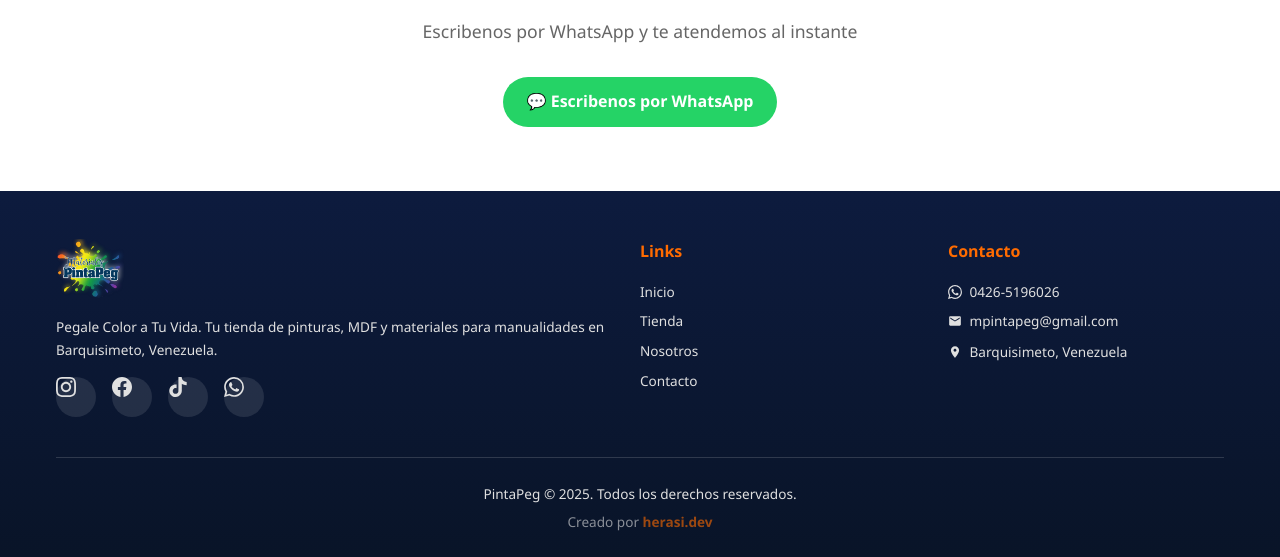
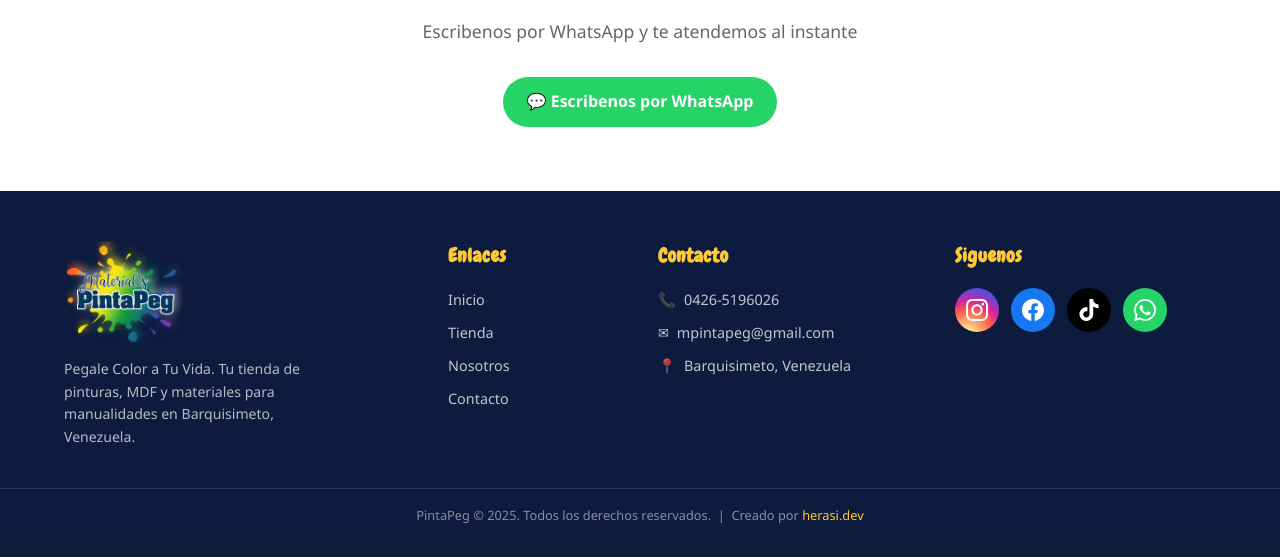
Before and after one commit to Hersil23/pintapeg, a PHP site: page /index.php in a window 1280 px wide. Shown: the part 1575-2132 px from the top of the page. After the commit the page ends 2098 px from the top, so only its background shows below. Run offline with PHP 8.4, Linux system fonts and the light colour scheme; data comes from the database, SQL or seed files in the repository; data that the repository does not hold is empty; some libraries are stand-ins or nearby versions.

Commit message:
Footer rediseño: 4 columnas, titulos Chewy, redes con colores propios

```diff
--- a/assets/css/components.css
+++ b/assets/css/components.css
@@ -1084,90 +1084,127 @@
 /* =============================================
    FOOTER
    ============================================= */
+/* ── FOOTER ── */
 .footer {
-  background: linear-gradient(180deg, #0D1B3E 0%, #091428 100%);
-  color: var(--gris-medio);
-  padding: 3rem 0 1.5rem;
+  background: #0D1B3E;
+  color: #ffffff;
+  padding: 50px 0 0;
 }
 
-.footer-grid {
+.footer-container {
+  max-width: 1200px;
+  margin: 0 auto;
+  padding: 0 24px;
   display: grid;
   grid-template-columns: 1fr;
-  gap: 2rem;
-  margin-bottom: 2rem;
-  text-align: center;
+  gap: 36px;
 }
 
 .footer-logo {
-  height: 60px;
-  margin-bottom: 1rem;
+  width: 120px;
+  margin-bottom: 12px;
+}
+
+.footer-desc {
+  font-size: 0.88rem;
+  color: rgba(255,255,255,0.7);
+  line-height: 1.6;
+  max-width: 280px;
+}
+
+.footer-titulo {
+  font-family: 'Chewy', cursive;
+  font-size: 1.2rem;
+  color: #ffc933;
+  margin-bottom: 16px;
+  letter-spacing: 0.5px;
+}
+
+.footer-links {
+  list-style: none;
+  padding: 0;
+  margin: 0;
+  display: flex;
+  flex-direction: column;
+  gap: 10px;
+}
+
+.footer-links li {
+  display: flex;
+  align-items: center;
+  gap: 8px;
+}
+
+.footer-links a,
+.footer-links span {
+  color: rgba(255,255,255,0.75);
+  text-decoration: none;
+  font-size: 0.9rem;
+  transition: color 0.2s;
+}
+
+.footer-links a:hover {
+  color: #ffc933;
+}
+
+.footer-icon {
+  font-size: 1rem;
 }
 
 .footer-social {
   display: flex;
-  justify-content: center;
-  gap: 16px;
-  margin-top: 1rem;
+  gap: 12px;
+  flex-wrap: wrap;
 }
 
-.footer-social a {
+.social-icon {
+  width: 44px;
+  height: 44px;
+  border-radius: 50%;
   display: flex;
   align-items: center;
   justify-content: center;
-  width: 40px;
-  height: 40px;
-  background: rgba(255,255,255,0.1);
-  border-radius: 50%;
-  color: var(--gris-medio);
-  transition: all 0.3s ease;
-  margin-bottom: 0;
+  transition: transform 0.2s, opacity 0.2s;
+  color: #ffffff;
 }
 
-.footer-social a:hover {
-  background: var(--naranja);
-  color: #ffffff;
-  transform: translateY(-3px);
+.social-icon:hover {
+  transform: scale(1.15);
+  opacity: 0.9;
 }
 
-.footer h3 {
-  color: var(--naranja);
-  margin-bottom: 1rem;
-  font-size: 1rem;
+.social-instagram {
+  background: radial-gradient(circle at 30% 107%, #fdf497 0%, #fdf497 5%, #fd5949 45%, #d6249f 60%, #285AEB 90%);
 }
 
-.footer p {
-  font-size: 0.85rem;
-  line-height: 1.7;
+.social-facebook {
+  background: #1877F2;
 }
 
-.footer a {
-  color: var(--gris-medio);
-  font-size: 0.85rem;
-  display: block;
-  margin-bottom: 0.5rem;
-  transition: color var(--transicion);
+.social-tiktok {
+  background: #010101;
 }
 
-.footer a:hover {
-  color: var(--naranja);
+.social-whatsapp {
+  background: #25D366;
 }
 
 .footer-bottom {
+  margin-top: 40px;
+  border-top: 1px solid rgba(255,255,255,0.1);
+  padding: 16px 24px;
   text-align: center;
-  padding-top: 1.5rem;
-  border-top: 1px solid rgba(255,255,255,0.15);
   font-size: 0.8rem;
+  color: rgba(255,255,255,0.5);
 }
 
-.footer-credito {
-  margin-top: 0.3rem;
-  opacity: 0.6;
+.footer-bottom a {
+  color: #ffc933;
+  text-decoration: none;
 }
 
-.footer-credito a {
-  display: inline;
-  color: var(--naranja);
-  font-weight: 600;
+.footer-bottom a:hover {
+  text-decoration: underline;
 }
 
 /* WhatsApp Flotante */
@@ -1193,15 +1230,16 @@
   box-shadow: 0 6px 20px rgba(0,0,0,0.4);
 }
 
-/* FOOTER DESKTOP */
-@media (min-width: 769px) {
-  .footer-grid {
-    grid-template-columns: 2fr 1fr 1fr;
-    text-align: left;
+/* FOOTER RESPONSIVE */
+@media (min-width: 600px) {
+  .footer-container {
+    grid-template-columns: repeat(2, 1fr);
   }
+}
 
-  .footer-social {
-    justify-content: flex-start;
+@media (min-width: 960px) {
+  .footer-container {
+    grid-template-columns: 2fr 1fr 1.5fr 1.5fr;
   }
 }
 
--- a/partials/footer.php
+++ b/partials/footer.php
@@ -1,52 +1,65 @@
-<!-- Footer -->
 <footer class="footer">
-  <div class="container">
-    <div class="footer-grid">
-      <div class="footer-brand">
+  <div class="footer-container">
+
+    <!-- Columna 1: Logo + descripcion -->
+    <div class="footer-col footer-brand">
       <img src="/assets/img/logo/logo.png" alt="PintaPeg" class="footer-logo">
-        <p>Pegale Color a Tu Vida. Tu tienda de pinturas, MDF y materiales para manualidades en Barquisimeto, Venezuela.</p>
+      <p class="footer-desc">Pegale Color a Tu Vida. Tu tienda de pinturas, MDF y materiales para manualidades en Barquisimeto, Venezuela.</p>
+    </div>
+
+    <!-- Columna 2: Links -->
+    <div class="footer-col">
+      <h4 class="footer-titulo">Enlaces</h4>
+      <ul class="footer-links">
+        <li><a href="/index.php">Inicio</a></li>
+        <li><a href="/tienda.php">Tienda</a></li>
+        <li><a href="/nosotros.php">Nosotros</a></li>
+        <li><a href="/contacto.php">Contacto</a></li>
+      </ul>
+    </div>
+
+    <!-- Columna 3: Contacto -->
+    <div class="footer-col">
+      <h4 class="footer-titulo">Contacto</h4>
+      <ul class="footer-links">
+        <li>
+          <span class="footer-icon">&#128222;</span>
+          <a href="https://wa.me/584265196026" target="_blank">0426-5196026</a>
+        </li>
+        <li>
+          <span class="footer-icon">&#9993;</span>
+          <a href="mailto:mpintapeg@gmail.com">mpintapeg@gmail.com</a>
+        </li>
+        <li>
+          <span class="footer-icon">&#128205;</span>
+          <span>Barquisimeto, Venezuela</span>
+        </li>
+      </ul>
+    </div>
+
+    <!-- Columna 4: Redes sociales -->
+    <div class="footer-col footer-redes">
+      <h4 class="footer-titulo">Siguenos</h4>
       <div class="footer-social">
-          <a href="https://www.instagram.com/pintapeg?igsh=MW8xY2ppN3Y0MmxsMw==" target="_blank" aria-label="Instagram">
-            <svg width="20" height="20" viewBox="0 0 24 24" fill="currentColor"><path d="M12 2.163c3.204 0 3.584.012 4.85.07 3.252.148 4.771 1.691 4.919 4.919.058 1.265.069 1.645.069 4.849 0 3.205-.012 3.584-.069 4.849-.149 3.225-1.664 4.771-4.919 4.919-1.266.058-1.644.07-4.85.07-3.204 0-3.584-.012-4.849-.07-3.26-.149-4.771-1.699-4.919-4.92-.058-1.265-.07-1.644-.07-4.849 0-3.204.013-3.583.07-4.849.149-3.227 1.664-4.771 4.919-4.919 1.266-.057 1.645-.069 4.849-.069zm0-2.163c-3.259 0-3.667.014-4.947.072-4.358.2-6.78 2.618-6.98 6.98-.059 1.281-.073 1.689-.073 4.948 0 3.259.014 3.668.072 4.948.2 4.358 2.618 6.78 6.98 6.98 1.281.058 1.689.072 4.948.072 3.259 0 3.668-.014 4.948-.072 4.354-.2 6.782-2.618 6.979-6.98.059-1.28.073-1.689.073-4.948 0-3.259-.014-3.667-.072-4.947-.196-4.354-2.617-6.78-6.979-6.98-1.281-.059-1.69-.073-4.949-.073zm0 5.838c-3.403 0-6.162 2.759-6.162 6.162s2.759 6.163 6.162 6.163 6.162-2.759 6.162-6.163c0-3.403-2.759-6.162-6.162-6.162zm0 10.162c-2.209 0-4-1.79-4-4 0-2.209 1.791-4 4-4s4 1.791 4 4c0 2.21-1.791 4-4 4zm6.406-11.845c-.796 0-1.441.645-1.441 1.44s.645 1.44 1.441 1.44c.795 0 1.439-.645 1.439-1.44s-.644-1.44-1.439-1.44z"/></svg>
+        <a href="https://www.instagram.com/pintapeg?igsh=MW8xY2ppN3Y0MmxsMw==" target="_blank" class="social-icon social-instagram" title="Instagram">
+          <svg viewBox="0 0 24 24" fill="currentColor" width="22" height="22"><path d="M12 2.163c3.204 0 3.584.012 4.85.07 3.252.148 4.771 1.691 4.919 4.919.058 1.265.069 1.645.069 4.849 0 3.205-.012 3.584-.069 4.849-.149 3.225-1.664 4.771-4.919 4.919-1.266.058-1.644.07-4.85.07-3.204 0-3.584-.012-4.849-.07-3.26-.149-4.771-1.699-4.919-4.92-.058-1.265-.07-1.644-.07-4.849 0-3.204.013-3.583.07-4.849.149-3.227 1.664-4.771 4.919-4.919 1.266-.057 1.645-.069 4.849-.069zm0-2.163c-3.259 0-3.667.014-4.947.072-4.358.2-6.78 2.618-6.98 6.98-.059 1.281-.073 1.689-.073 4.948 0 3.259.014 3.668.072 4.948.2 4.358 2.618 6.78 6.98 6.98 1.281.058 1.689.072 4.948.072 3.259 0 3.668-.014 4.948-.072 4.354-.2 6.782-2.618 6.979-6.98.059-1.28.073-1.689.073-4.948 0-3.259-.014-3.667-.072-4.947-.196-4.354-2.617-6.78-6.979-6.98-1.281-.059-1.69-.073-4.949-.073zm0 5.838c-3.403 0-6.162 2.759-6.162 6.162s2.759 6.163 6.162 6.163 6.162-2.759 6.162-6.163c0-3.403-2.759-6.162-6.162-6.162zm0 10.162c-2.209 0-4-1.79-4-4 0-2.209 1.791-4 4-4s4 1.791 4 4c0 2.21-1.791 4-4 4zm6.406-11.845c-.796 0-1.441.645-1.441 1.44s.645 1.44 1.441 1.44c.795 0 1.439-.645 1.439-1.44s-.644-1.44-1.439-1.44z"/></svg>
         </a>
-          <a href="https://www.facebook.com/share/1GKnnyXhuq/?mibextid=wwXIfr" target="_blank" aria-label="Facebook">
-            <svg width="20" height="20" viewBox="0 0 24 24" fill="currentColor"><path d="M24 12.073c0-6.627-5.373-12-12-12s-12 5.373-12 12c0 5.99 4.388 10.954 10.125 11.854v-8.385h-3.047v-3.47h3.047v-2.642c0-3.007 1.792-4.669 4.533-4.669 1.312 0 2.686.235 2.686.235v2.953h-1.514c-1.491 0-1.956.925-1.956 1.874v2.25h3.328l-.532 3.47h-2.796v8.385c5.737-.9 10.125-5.864 10.125-11.854z"/></svg>
+        <a href="https://www.facebook.com/share/1GKnnyXhuq/?mibextid=wwXIfr" target="_blank" class="social-icon social-facebook" title="Facebook">
+          <svg viewBox="0 0 24 24" fill="currentColor" width="22" height="22"><path d="M24 12.073c0-6.627-5.373-12-12-12s-12 5.373-12 12c0 5.99 4.388 10.954 10.125 11.854v-8.385H7.078v-3.47h3.047V9.43c0-3.007 1.792-4.669 4.533-4.669 1.312 0 2.686.235 2.686.235v2.953H15.83c-1.491 0-1.956.925-1.956 1.874v2.25h3.328l-.532 3.47h-2.796v8.385C19.612 23.027 24 18.062 24 12.073z"/></svg>
         </a>
-          <a href="https://www.tiktok.com/@pintapeg?_r=1&_t=ZS-94zVDApno4j" target="_blank" aria-label="TikTok">
-            <svg width="20" height="20" viewBox="0 0 24 24" fill="currentColor"><path d="M12.525.02c1.31-.02 2.61-.01 3.91-.02.08 1.53.63 3.09 1.75 4.17 1.12 1.11 2.7 1.62 4.24 1.79v4.03c-1.44-.05-2.89-.35-4.2-.97-.57-.26-1.1-.59-1.62-.93-.01 2.92.01 5.84-.02 8.75-.08 1.4-.54 2.79-1.35 3.94-1.31 1.92-3.58 3.17-5.91 3.21-1.43.08-2.86-.31-4.08-1.03-2.02-1.19-3.44-3.37-3.65-5.71-.02-.5-.03-1-.01-1.49.18-1.9 1.12-3.72 2.58-4.96 1.66-1.44 3.98-2.13 6.15-1.72.02 1.48-.04 2.96-.04 4.44-.99-.32-2.15-.23-3.02.37-.63.41-1.11 1.04-1.36 1.75-.21.51-.15 1.07-.14 1.61.24 1.64 1.82 3.02 3.5 2.87 1.12-.01 2.19-.66 2.77-1.61.19-.33.4-.67.41-1.06.1-1.79.06-3.57.07-5.36.01-4.03-.01-8.05.02-12.07z"/></svg>
+        <a href="https://www.tiktok.com/@pintapeg?_r=1&_t=ZS-94zVDApno4j" target="_blank" class="social-icon social-tiktok" title="TikTok">
+          <svg viewBox="0 0 24 24" fill="currentColor" width="22" height="22"><path d="M12.525.02c1.31-.02 2.61-.01 3.91-.02.08 1.53.63 3.09 1.75 4.17 1.12 1.11 2.7 1.62 4.24 1.79v4.03c-1.44-.05-2.89-.35-4.2-.97-.57-.26-1.1-.59-1.62-.93-.01 2.92.01 5.84-.02 8.75-.08 1.4-.54 2.79-1.35 3.94-1.31 1.92-3.58 3.17-5.91 3.21-1.43.08-2.86-.31-4.08-1.03-2.02-1.19-3.44-3.37-3.65-5.71-.02-.5-.03-1-.01-1.49.18-1.9 1.12-3.72 2.58-4.96 1.66-1.44 3.98-2.13 6.15-1.72.02 1.48-.04 2.96-.04 4.44-.99-.32-2.15-.23-3.02.37-.63.41-1.11 1.04-1.36 1.75-.21.51-.15 1.07-.14 1.61.24 1.64 1.82 3.02 3.5 2.87 1.12-.01 2.19-.66 2.77-1.61.19-.33.4-.67.41-1.06.1-1.79.06-3.57.07-5.36.01-4.03-.01-8.05.02-12.07z"/></svg>
         </a>
-          <a href="https://wa.me/584265196026" target="_blank" aria-label="WhatsApp">
-            <svg width="20" height="20" viewBox="0 0 24 24" fill="currentColor"><path d="M17.472 14.382c-.297-.149-1.758-.867-2.03-.967-.273-.099-.471-.148-.67.15-.197.297-.767.966-.94 1.164-.173.199-.347.223-.644.075-.297-.15-1.255-.463-2.39-1.475-.883-.788-1.48-1.761-1.653-2.059-.173-.297-.018-.458.13-.606.134-.133.298-.347.446-.52.149-.174.198-.298.298-.497.099-.198.05-.371-.025-.52-.075-.149-.669-1.612-.916-2.207-.242-.579-.487-.5-.669-.51-.173-.008-.371-.01-.57-.01-.198 0-.52.074-.792.372-.272.297-1.04 1.016-1.04 2.479 0 1.462 1.065 2.875 1.213 3.074.149.198 2.096 3.2 5.077 4.487.709.306 1.262.489 1.694.625.712.227 1.36.195 1.871.118.571-.085 1.758-.719 2.006-1.413.248-.694.248-1.289.173-1.413-.074-.124-.272-.198-.57-.347m-5.421 7.403h-.004a9.87 9.87 0 01-5.031-1.378l-.361-.214-3.741.982.998-3.648-.235-.374a9.86 9.86 0 01-1.51-5.26c.001-5.45 4.436-9.884 9.888-9.884 2.64 0 5.122 1.03 6.988 2.898a9.825 9.825 0 012.893 6.994c-.003 5.45-4.437 9.884-9.885 9.884m8.413-18.297A11.815 11.815 0 0012.05 0C5.495 0 .16 5.335.157 11.892c0 2.096.547 4.142 1.588 5.945L.057 24l6.305-1.654a11.882 11.882 0 005.683 1.448h.005c6.554 0 11.89-5.335 11.893-11.893a11.821 11.821 0 00-3.48-8.413z"/></svg>
+        <a href="https://wa.me/584265196026" target="_blank" class="social-icon social-whatsapp" title="WhatsApp">
+          <svg viewBox="0 0 24 24" fill="currentColor" width="22" height="22"><path d="M17.472 14.382c-.297-.149-1.758-.867-2.03-.967-.273-.099-.471-.148-.67.15-.197.297-.767.966-.94 1.164-.173.199-.347.223-.644.075-.297-.15-1.255-.463-2.39-1.475-.883-.788-1.48-1.761-1.653-2.059-.173-.297-.018-.458.13-.606.134-.133.298-.347.446-.52.149-.174.198-.298.298-.497.099-.198.05-.371-.025-.52-.075-.149-.669-1.612-.916-2.207-.242-.579-.487-.5-.669-.51-.173-.008-.371-.01-.57-.01-.198 0-.52.074-.792.372-.272.297-1.04 1.016-1.04 2.479 0 1.462 1.065 2.875 1.213 3.074.149.198 2.096 3.2 5.077 4.487.709.306 1.262.489 1.694.625.712.227 1.36.195 1.871.118.571-.085 1.758-.719 2.006-1.413.248-.694.248-1.289.173-1.413-.074-.124-.272-.198-.57-.347m-5.421 7.403h-.004a9.87 9.87 0 01-5.031-1.378l-.361-.214-3.741.982.998-3.648-.235-.374a9.86 9.86 0 01-1.51-5.26c.001-5.45 4.436-9.884 9.888-9.884 2.64 0 5.122 1.03 6.988 2.898a9.825 9.825 0 012.893 6.994c-.003 5.45-4.437 9.884-9.885 9.884m8.413-18.297A11.815 11.815 0 0012.05 0C5.495 0 .16 5.335.157 11.892c0 2.096.547 4.142 1.588 5.945L.057 24l6.305-1.654a11.882 11.882 0 005.683 1.448h.005c6.554 0 11.89-5.335 11.893-11.893a11.821 11.821 0 00-3.48-8.413z"/></svg>
         </a>
       </div>
     </div>
-      <div>
-        <h3>Links</h3>
-        <a href="/">Inicio</a>
-        <a href="/tienda.php">Tienda</a>
-        <a href="/nosotros.php">Nosotros</a>
-        <a href="/contacto.php">Contacto</a>
+
   </div>
-      <div>
-        <h3>Contacto</h3>
-        <a href="https://wa.me/584265196026" target="_blank">
-          <svg width="14" height="14" viewBox="0 0 24 24" fill="currentColor" style="vertical-align:-2px;margin-right:4px"><path d="M17.472 14.382c-.297-.149-1.758-.867-2.03-.967-.273-.099-.471-.148-.67.15-.197.297-.767.966-.94 1.164-.173.199-.347.223-.644.075-.297-.15-1.255-.463-2.39-1.475-.883-.788-1.48-1.761-1.653-2.059-.173-.297-.018-.458.13-.606.134-.133.298-.347.446-.52.149-.174.198-.298.298-.497.099-.198.05-.371-.025-.52-.075-.149-.669-1.612-.916-2.207-.242-.579-.487-.5-.669-.51-.173-.008-.371-.01-.57-.01-.198 0-.52.074-.792.372-.272.297-1.04 1.016-1.04 2.479 0 1.462 1.065 2.875 1.213 3.074.149.198 2.096 3.2 5.077 4.487.709.306 1.262.489 1.694.625.712.227 1.36.195 1.871.118.571-.085 1.758-.719 2.006-1.413.248-.694.248-1.289.173-1.413-.074-.124-.272-.198-.57-.347m-5.421 7.403h-.004a9.87 9.87 0 01-5.031-1.378l-.361-.214-3.741.982.998-3.648-.235-.374a9.86 9.86 0 01-1.51-5.26c.001-5.45 4.436-9.884 9.888-9.884 2.64 0 5.122 1.03 6.988 2.898a9.825 9.825 0 012.893 6.994c-.003 5.45-4.437 9.884-9.885 9.884m8.413-18.297A11.815 11.815 0 0012.05 0C5.495 0 .16 5.335.157 11.892c0 2.096.547 4.142 1.588 5.945L.057 24l6.305-1.654a11.882 11.882 0 005.683 1.448h.005c6.554 0 11.89-5.335 11.893-11.893a11.821 11.821 0 00-3.48-8.413z"/></svg>
-          0426-5196026
-        </a>
-        <a href="mailto:mpintapeg@gmail.com">
-          <svg width="14" height="14" viewBox="0 0 24 24" fill="currentColor" style="vertical-align:-2px;margin-right:4px"><path d="M20 4H4c-1.1 0-2 .9-2 2v12c0 1.1.9 2 2 2h16c1.1 0 2-.9 2-2V6c0-1.1-.9-2-2-2zm0 4l-8 5-8-5V6l8 5 8-5v2z"/></svg>
-          mpintapeg@gmail.com
-        </a>
-        <p>
-          <svg width="14" height="14" viewBox="0 0 24 24" fill="currentColor" style="vertical-align:-2px;margin-right:4px"><path d="M12 2C8.13 2 5 5.13 5 9c0 5.25 7 13 7 13s7-7.75 7-13c0-3.87-3.13-7-7-7zm0 9.5c-1.38 0-2.5-1.12-2.5-2.5s1.12-2.5 2.5-2.5 2.5 1.12 2.5 2.5-1.12 2.5-2.5 2.5z"/></svg>
-          Barquisimeto, Venezuela
-        </p>
-      </div>
-    </div>
+
   <div class="footer-bottom">
-      <p>PintaPeg &copy; 2025. Todos los derechos reservados.</p>
-      <p class="footer-credito">Creado por <a href="https://herasi.dev" target="_blank">herasi.dev</a></p>
-    </div>
+    <p>PintaPeg &copy; 2025. Todos los derechos reservados. &nbsp;|&nbsp; Creado por <a href="https://herasi.dev" target="_blank">herasi.dev</a></p>
   </div>
 </footer>
 
```
Lines whose indentation alone changed are shown as unchanged.
